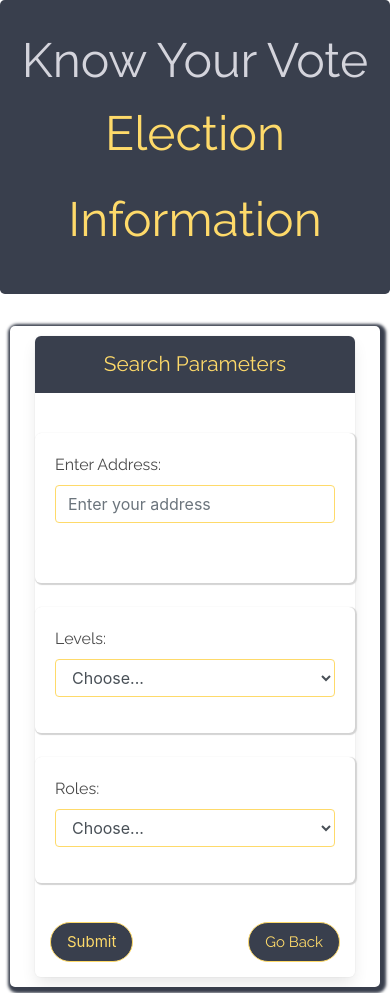
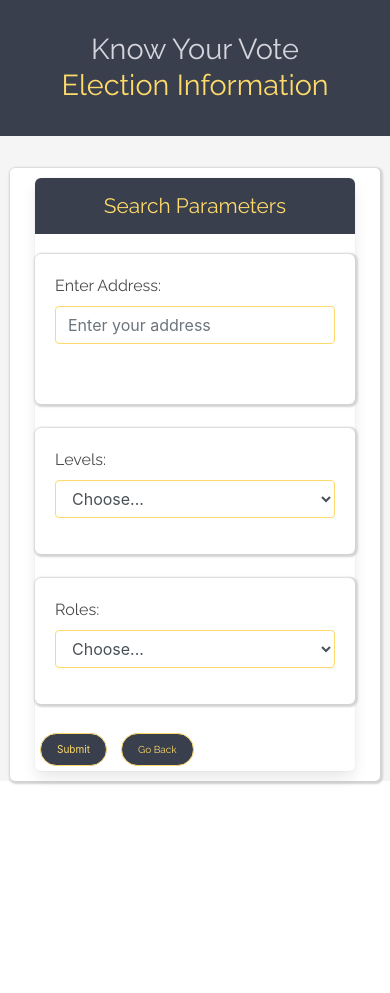
Before and after one commit to mollyvn/Project-One, a plain HTML site: page representatives.html in a window 390 px wide. Shown: the top 993 px of the page. After the commit the page ends 844 px from the top, so only its background shows below. Drawn offline with nearby package versions, Linux system fonts and the light colour scheme; some packages are replaced by stand-ins of ours.

Commit message:
mobile responsive

```diff
--- a/assets/style/style.css
+++ b/assets/style/style.css
@@ -11,9 +11,9 @@
     text-shadow: black;
     text-align: center;
     font-size: 2em;
+    border-radius: 0;
    /* background-image: url("https://www.pexels.com/photo/abstract-architecture-building-exterior-geometric-593158/"); */
    /* background-size: cover; */
-
 
 }
 
@@ -24,11 +24,12 @@ h1.jumboText{
 .jumboText{
     font-size: 1.5em;
 }
+
 #upperRow,
 #lowerRow,
 #lowestRow,
 #secondLowestRow{
-   box-shadow: 2px 2px 3px 4px #393f4d;
+   box-shadow: 1px 1px 2px 2px lightgray;
    /* color: #d4d4dc; */
    background-color: white;
    padding: 10px;
@@ -40,17 +41,18 @@ h1.jumboText{
     height: 300px;
     width: 100%;
     border: 1px #feda6a solid;
-    border-radius: 5px;
+    /* border-radius: 5px; */
   }
 
   .panel{
       border-color:  #393f4d;
-      box-shadow: 2px 2px 3px 3px #393f4d;
+      box-shadow: 1px 1px 2px 2px lightgray;
+      border-radius:0;;
   }
 
   .panel-body{
-      margin: 10px;
-      padding: 10px;
+      margin: 5px;
+      padding: 5px;
   }
 
   .panel-heading{
@@ -58,10 +60,10 @@ h1.jumboText{
     color: #feda6a;
   }
 
-
+/*  it changed all the representatve links to yellow and made them hard to read so I changed the button color a different way
 a {
     color: #feda6a !important;
-}
+} */
 
 #electionBtn,
 #representBtn,
@@ -160,8 +162,9 @@ header {
 }
 
 body{
-    /* background-color: whitesmoke; */
+    background-color: whitesmoke;
     font-size:1.3em;
+    /* background-image: url("flag-of-america-1590766.jpg"); */
 
 }
 
@@ -178,7 +181,7 @@ body{
     text-align: center;
     padding: 16px;
     border: 1px solid gray;
-    border-radius: 5px;
+    /* border-radius: 5px; */
     margin: 22px;
     width: 29%;
     background-color: lightgray;
@@ -209,7 +212,7 @@ body{
     text-align: center;
     padding: 16px;
     border: 1px solid gray;
-    border-radius: 5px;
+    /* border-radius: 5px; */
     margin: 10px;
     width: 30%;
 
@@ -218,7 +221,7 @@ body{
 
 .tile.is-child{
     background-color: white;
-    box-shadow: 1px 1px 1px 1px lightgray;
+    box-shadow: 1px 1px 2px 2px lightgray;
 }
 
 .well{
@@ -229,3 +232,46 @@ p{
     line-height: 1.8em;
     font-size:1.2em;
 }
+
+@media (max-width: 768px) {
+
+    .card{
+        text-align: center;
+        padding: 10px;
+        border: 1px solid gray;
+        /* border-radius: 5px; */
+        margin: 10px;
+        width: 100%;
+        background-color: lightgray;
+
+    }
+    .box{
+        padding:0;
+    }
+    p{
+        line-height: 1.3;
+    }
+    .jumbotron{
+        font-size: 1.2em;
+    }
+    #electionBtn,
+    #representBtn,
+    #searchRepBtn,
+    #earlySearchBtn,
+    #pollSearchBtn,
+    #candSearchBtn{
+        margin:5px;
+        font-size: 10px;
+
+    }
+    #backBtn,
+    #homeBtn{
+        float:none;
+        margin:5px;
+        font-size: 10px;
+    }
+
+    #earlyVoteSection{
+        padding: 0;
+    }
+}
--- a/representatives.html
+++ b/representatives.html
@@ -92,7 +92,7 @@
 
 
                         <button class="btn btn-primary btn-lg" type="search" id="searchRepBtn">Submit</button>
-                        <button class="btn btn-primary btn-lg" type="search" id="homeBtn"><a href="index.html">Go Back</a></button>
+                        <a href="index.html" class="btn btn-dark btn-lg" role="button" aria-pressed="true"id="backBtn">Go Back</a>
                         <!-- <button class="btn btn-primary btn-lg" id="gobackHome"><a href="index.html">Go Back</a></button> -->
                     </form>
 
```
Also changed, not shown: 1 other file.
